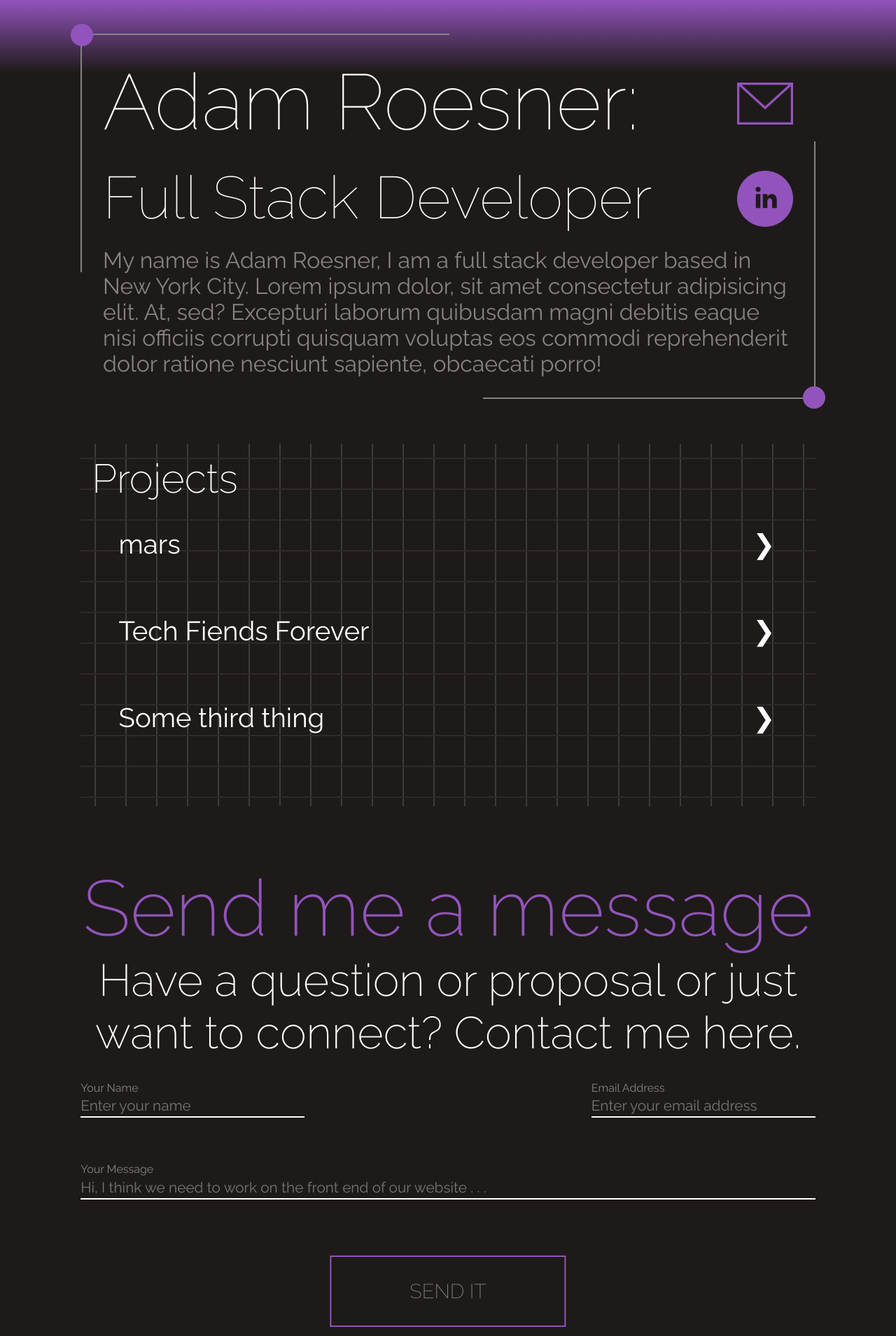
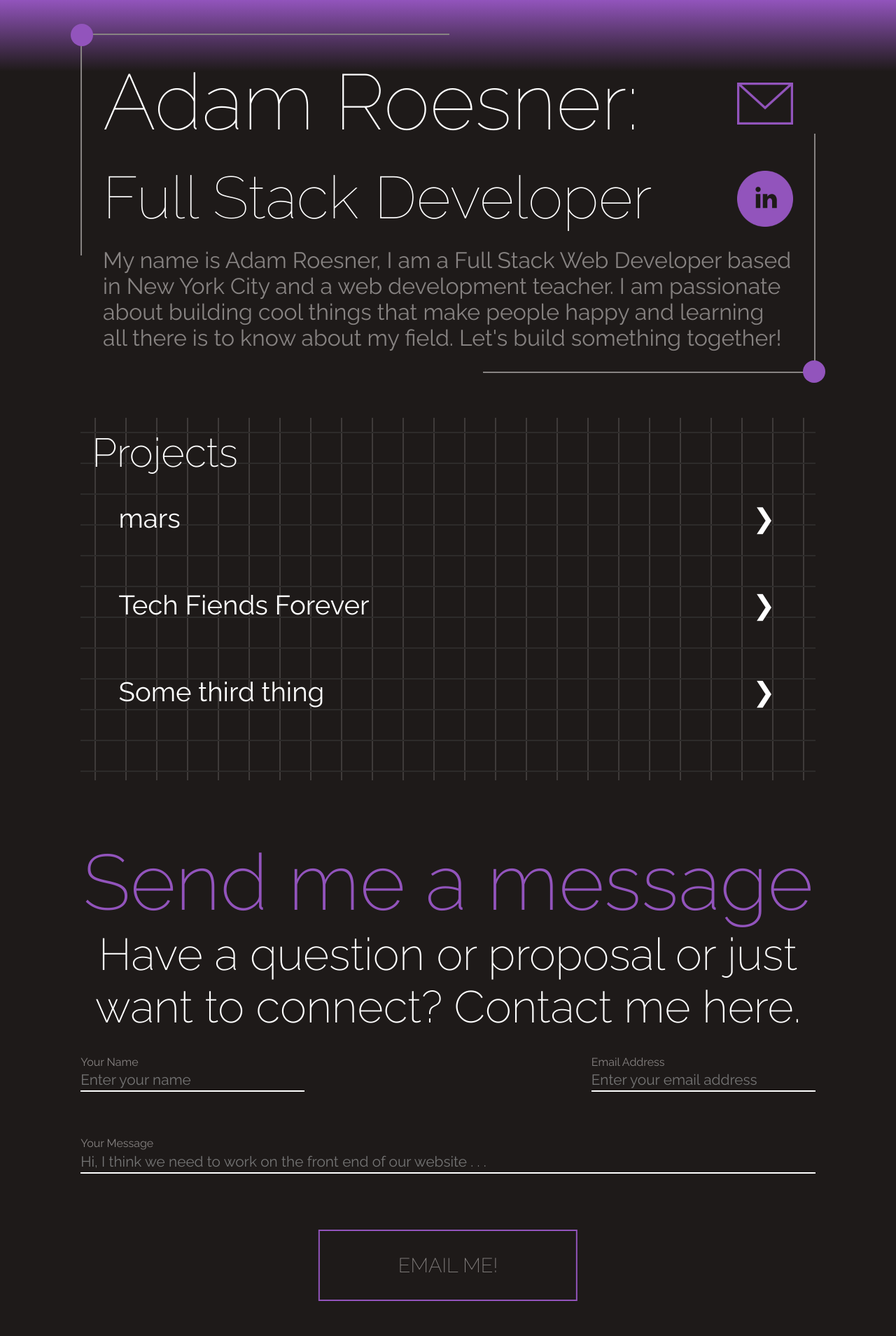
Before and after one commit to roesnera/mars-port-design, a React (Vite) app: page / in a window 1280 px wide. Shown: the top 1909 px of the page at 70% size. Built offline with nearby package versions, Linux system fonts and the light colour scheme.

Commit message:
adds media query for project tile arrangement

```diff
--- a/src/App.css
+++ b/src/App.css
@@ -17,6 +17,13 @@ html {
   }
 }
 
+@media (width > 1500px){
+  html {
+    --padding-lr: 13vw;
+    --padding-tb: 5rem;
+  }
+}
+
 body {
   padding: var(--padding-tb) var(--padding-lr);
   min-height: 100vh;
--- a/src/Contact/Contact.jsx
+++ b/src/Contact/Contact.jsx
@@ -42,7 +42,7 @@ export default function Contact() {
         <label htmlFor="body">Your Message</label>
         <input type="text" name="text" value={formMessage} onChange={messageChange} placeholder='Hi, I think we need to work on the front end of our website . . .'/>
       </div>
-      <a href={"mailto:aaroesner@gmail.com?body="+formMessage} className='form-button'>Send it</a>
+      <a href={"mailto:aaroesner@gmail.com?body="+formMessage} className='form-button'>Email me!</a>
     </div>
   </section>;
 }
--- a/src/Hero/Hero.jsx
+++ b/src/Hero/Hero.jsx
@@ -27,7 +27,7 @@ export default function Hero({ toggle }) {
         <div className="linkedin-img"></div>
       </a>
     </div>
-    <p className="blurb">My name is Adam Roesner, I am a full stack developer based in New York City. Lorem ipsum dolor, sit amet consectetur adipisicing elit. At, sed? Excepturi laborum quibusdam magni debitis eaque nisi officiis corrupti quisquam voluptas eos commodi reprehenderit dolor ratione nesciunt sapiente, obcaecati porro!</p>
+    <p className="blurb">My name is Adam Roesner, I am a Full Stack Web Developer based in New York City and a web development teacher. I am passionate about building cool things that make people happy and learning all there is to know about my field. Let's build something together!</p>
     <div className="dot dot-1"></div>
     <div className="dot dot-2"></div>
 
--- a/src/ProjectTile/ProjectTile.css
+++ b/src/ProjectTile/ProjectTile.css
@@ -14,6 +14,7 @@
     overflow: hidden;
 } */
 
+
 .project-tile::before {
     content: "";
     position: absolute;
@@ -24,7 +25,7 @@
     /* border-radius: 7px; */
 }
 
-.project-tile--img[title="mars"] {
+.project-tile--img[name="mars"] {
     background: url("../../mars-large.jpg");
     background-size: cover;
     aspect-ratio: 16/12;
@@ -40,6 +41,18 @@
     justify-content: space-evenly;
 }
 
+
+@media (width > 1600px) {
+    .project-tile {
+        display: grid;
+        grid-template-columns: [start] max(1000px, 60%) [median] auto [end];
+    }
+    .project-tile--tech {
+        display: grid;
+        grid-template-rows: [start] auto [median] 12rem [end];
+    }
+}
+
 .project-tile--tech__icons {
     width: auto;
     display: flex;
--- a/src/ProjectTile/ProjectTile.jsx
+++ b/src/ProjectTile/ProjectTile.jsx
@@ -64,7 +64,7 @@ export default function ProjectTile({ title }) {
 
   return (
     <div className='project-tile tab-content'>
-      <div className='project-tile--img' title={title}>
+      <div className='project-tile--img' name={title}>
         {/* {details.title} */}
       </div>
       <div className='project-tile--tech'>
--- a/src/Projects/Projects.css
+++ b/src/Projects/Projects.css
@@ -1,3 +1,8 @@
+/*
+  TODO: add breakpoint for width > 1600px to change the project picture to be side-by-side with the description/icons
+  change description/icons to use flex-direction: column @ 1600px +
+*/
+
 .projects-section {
   padding: 1rem;
   margin-top: 4rem;
@@ -12,8 +17,8 @@
 }
 
 .projects-heading, .project {
+  color: white;
   font-weight: 200;
-    color: white;
 }
 
 .up-from-down[animation="1"] {-webkit-animation:slide-in-bottom 2s ease-in-out .1s both;animation:slide-in-bottom 2s ease-in-out .1s both}
@@ -66,6 +71,7 @@ input[type="radio"] {
   }
   .tab-content {
     max-height: 0;
+    /* display: none; */
     opacity: 0;
     padding: 0 1em;
     color: #2c3e50;
@@ -101,6 +107,7 @@ input.label-input:checked + .tab-label {
   input.label-input:checked ~ .tab-content {
     max-height: 100vh;
     opacity: 1;
+    /* display: block; */
     transform: scaleY(1) translateY(0);
     padding: 1em;
   }
```
Lines whose indentation alone changed are shown as unchanged.
